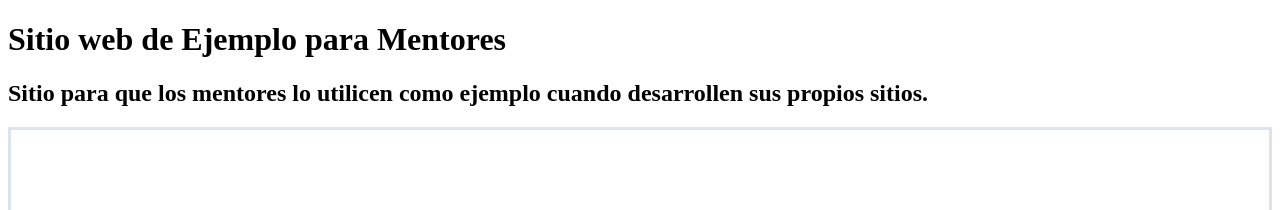
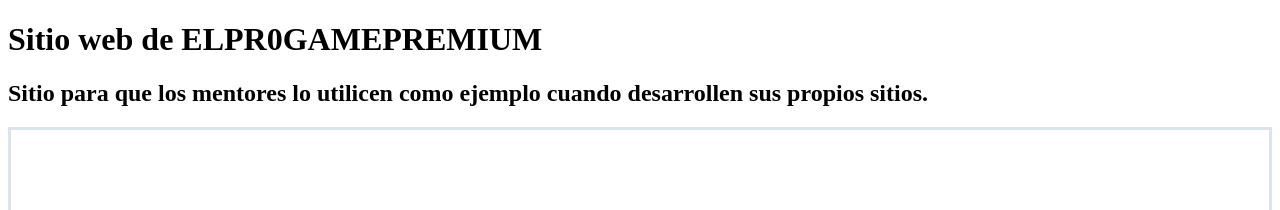
Before and after one commit to ELPR0GAMEPREMIUM/web, a plain HTML site: page index.html in a window 1280 px wide. Shown: the top 210 px of the page. Drawn offline with Linux system fonts and the light colour scheme.

Commit message:
Update index.html

```diff
--- a/index.html
+++ b/index.html
@@ -17,7 +17,7 @@
     <title>Document</title>
 </head>
 <body>
-    <h1>Sitio web de Ejemplo para Mentores</h1>
+    <h1>Sitio web de ELPR0GAMEPREMIUM </h1>
     <h2>Sitio para que los mentores lo utilicen como ejemplo cuando desarrollen sus propios sitios.</h2>
 
     <div class="center">
```
